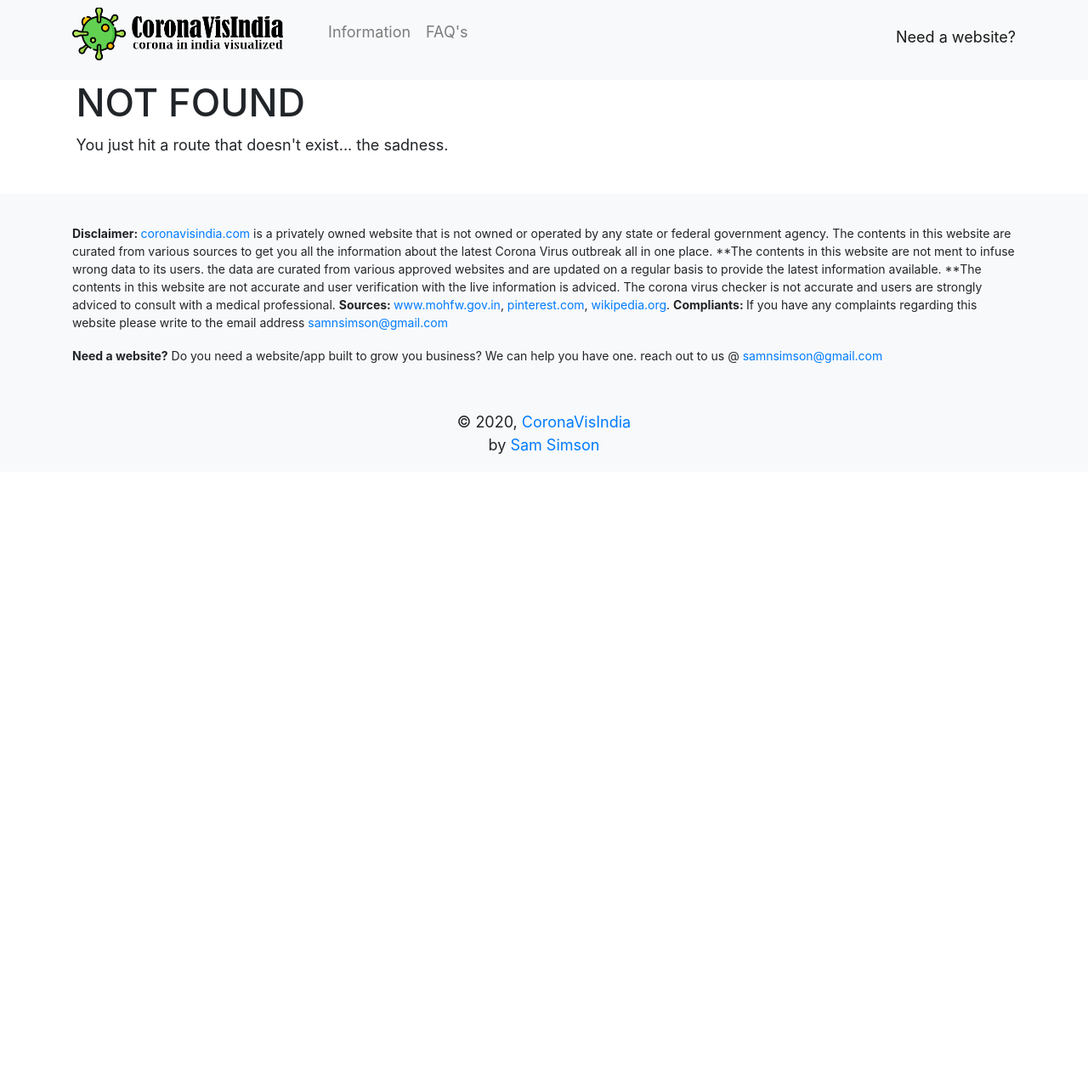
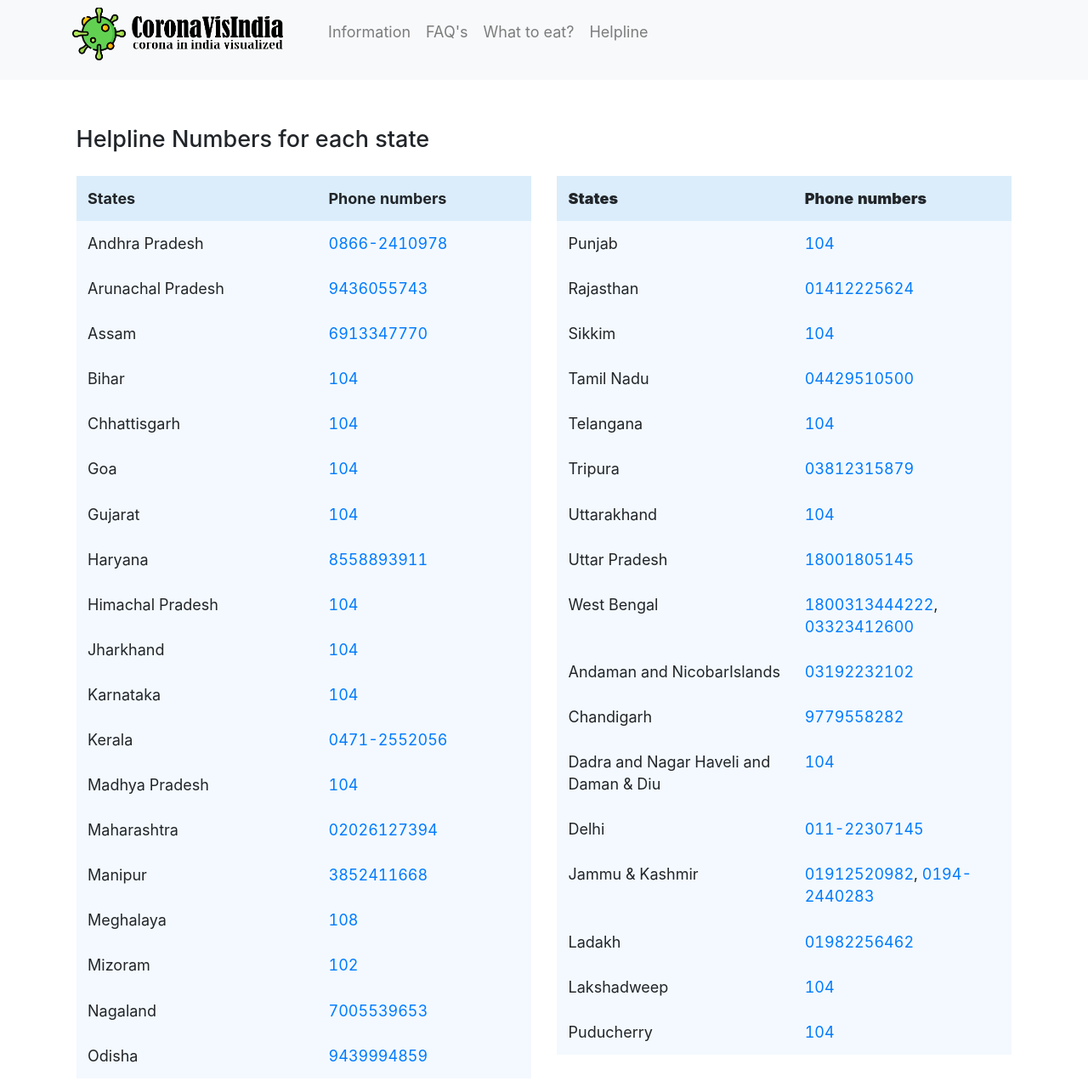
Before and after one commit to samnsimson/corona, a Gatsby site: page /helpline in a window 1280 px wide. Before the commit this address had no page. Shown: the part 6-1278 px from the top of the page at 85% size. Before the commit the page ends 800 px from the top, so only its background shows below. Built offline with nearby package versions, Linux system fonts and the light colour scheme; Gatsby itself is replaced by a stand-in of ours.

Commit message:
updates and GA integration

```diff
--- a/package.json
+++ b/package.json
@@ -24,6 +24,7 @@
     "react": "^16.12.0",
     "react-chartjs-2": "^2.9.0",
     "react-dom": "^16.12.0",
+    "react-ga": "^2.7.0",
     "react-google-charts": "^3.0.15",
     "react-helmet": "^5.2.1",
     "react-iframe": "^1.8.0",
--- a/src/components/footer.js
+++ b/src/components/footer.js
@@ -21,9 +21,10 @@ export default class footer extends React.Component {
 							the data are curated from various approved websites and are
 							updated on a regular basis to provide the latest information
 							available. **The contents in this website are not accurate and
-							user verification with the live information is adviced. The corona
-							virus checker is not accurate and users are strongly adviced to
-							consult with a medical professional. <b>Sources: </b>
+							user verification with the live information/medical professional
+							is adviced. The corona virus checker result is not final and users
+							are strongly adviced to consult with a medical professional.{" "}
+							<b>Sources: </b>
 							<a target="_blank" href="https://www.mohfw.gov.in/">
 								www.mohfw.gov.in
 							</a>
--- a/src/components/header.js
+++ b/src/components/header.js
@@ -32,10 +32,13 @@ const Header = ({ siteTitle }) => {
               <NavItem>
                 <NavLink href="/faq">FAQ's</NavLink>
               </NavItem>
+              <NavItem>
+                <NavLink href="/whattoeat">What to eat?</NavLink>
+              </NavItem>
+              <NavItem>
+                <NavLink href="/helpline">Helpline</NavLink>
+              </NavItem>
             </Nav>
-            <NavbarText>
-              <a href="mailto:samnsimson@gmail.com">Need a website?</a>
-            </NavbarText>
           </Collapse>
         </Container>
       </Navbar>
--- a/src/pages/faq.js
+++ b/src/pages/faq.js
@@ -71,8 +71,10 @@ export default class faq extends React.Component {
 										under investigation and be tested through clinical trials
 										<br />
 										<br />
-										WHO is helping to accelerate research and development
-										efforts with a range of partners.
+										However National Task force for COVID-19 constituted by
+										Indian Council of Medical Research recommends the use of
+										Hydroxy-chloroquine for prophylaxis of SARS-Cov-2 infection
+										for high risk population.
 									</CardText>
 								</CardBody>
 							</Card>
--- /dev/null
+++ b/src/pages/helpline.js
@@ -0,0 +1,267 @@
+import React from "react"
+import { Container, Row, Col, Table } from "reactstrap"
+import Layout from "../components/layout"
+import SEO from "../components/seo"
+
+export default class helpline extends React.Component {
+	render() {
+		return (
+			<Layout>
+				<SEO title="Helpline - Corona in India Visualized"></SEO>
+				<Row className="my-5">
+					<Col xs="12" className="pb-3">
+						<h4>Helpline Numbers for each state</h4>
+					</Col>
+					<Col md="6">
+						<Table borderless>
+							<thead style={{ backgroundColor: "rgba(215, 236, 251, 0.9)" }}>
+								<tr>
+									<th>States</th>
+									<th>Phone numbers</th>
+								</tr>
+							</thead>
+							<tbody style={{ backgroundColor: "rgba(215, 236, 251, 0.3)" }}>
+								<tr>
+									<td>Andhra Pradesh</td>
+									<td>
+										<a href="tel:08662410978">0866-2410978</a>
+									</td>
+								</tr>
+								<tr>
+									<td>Arunachal Pradesh</td>
+									<td>
+										<a href="tel:9436055743">9436055743</a>
+									</td>
+								</tr>
+								<tr>
+									<td>Assam </td>
+									<td>
+										<a href="tel:6913347770">6913347770</a>
+									</td>
+								</tr>
+								<tr>
+									<td>Bihar </td>
+									<td>
+										<a href="tel:104">104</a>
+									</td>
+								</tr>
+								<tr>
+									<td>Chhattisgarh</td>
+									<td>
+										<a href="tel:104">104</a>
+									</td>
+								</tr>
+								<tr>
+									<td>Goa </td>
+									<td>
+										<a href="tel:104">104</a>
+									</td>
+								</tr>
+								<tr>
+									<td>Gujarat </td>
+									<td>
+										<a href="tel:104">104</a>
+									</td>
+								</tr>
+								<tr>
+									<td>Haryana</td>
+									<td>
+										<a href="tel:8558893911">8558893911</a>
+									</td>
+								</tr>
+								<tr>
+									<td>Himachal Pradesh </td>
+									<td>
+										<a href="tel:104">104</a>
+									</td>
+								</tr>
+								<tr>
+									<td>Jharkhand </td>
+									<td>
+										<a href="tel:104">104</a>
+									</td>
+								</tr>
+								<tr>
+									<td>Karnataka </td>
+									<td>
+										<a href="tel:104">104</a>
+									</td>
+								</tr>
+								<tr>
+									<td>Kerala </td>
+									<td>
+										<a href="tel:04712552056">0471-2552056</a>
+									</td>
+								</tr>
+								<tr>
+									<td>Madhya Pradesh </td>
+									<td>
+										<a href="tel:104">104</a>
+									</td>
+								</tr>
+								<tr>
+									<td>Maharashtra </td>
+									<td>
+										<a href="tel:02026127394">02026127394</a>
+									</td>
+								</tr>
+								<tr>
+									<td>Manipur </td>
+									<td>
+										<a href="tel:3852411668">3852411668</a>
+									</td>
+								</tr>
+								<tr>
+									<td>Meghalaya </td>
+									<td>
+										<a href="tel:108">108</a>
+									</td>
+								</tr>
+								<tr>
+									<td>Mizoram </td>
+									<td>
+										<a href="tel:102">102</a>
+									</td>
+								</tr>
+								<tr>
+									<td>Nagaland </td>
+									<td>
+										<a href="tel:7005539653">7005539653</a>
+									</td>
+								</tr>
+								<tr>
+									<td>Odisha </td>
+									<td>
+										<a href="tel:9439994859">9439994859</a>
+									</td>
+								</tr>
+							</tbody>
+						</Table>
+					</Col>
+					<Col md="6">
+						<Table borderless>
+							<thead style={{ backgroundColor: "rgba(215, 236, 251, 0.9)" }}>
+								<tr>
+									<th>
+										<strong>States</strong>
+									</th>
+									<th>
+										<strong>Phone numbers</strong>
+									</th>
+								</tr>
+							</thead>
+							<tbody style={{ backgroundColor: "rgba(215, 236, 251, 0.3)" }}>
+								<tr>
+									<td>Punjab </td>
+									<td>
+										<a href="tel:104">104</a>
+									</td>
+								</tr>
+								<tr>
+									<td>Rajasthan </td>
+									<td>
+										<a href="tel:01412225624">01412225624</a>
+									</td>
+								</tr>
+								<tr>
+									<td>Sikkim </td>
+									<td>
+										<a href="tel:104">104</a>
+									</td>
+								</tr>
+								<tr>
+									<td>Tamil Nadu </td>
+									<td>
+										<a href="tel:04429510500">04429510500</a>
+									</td>
+								</tr>
+								<tr>
+									<td>Telangana </td>
+									<td>
+										<a href="tel:104">104</a>
+									</td>
+								</tr>
+								<tr>
+									<td>Tripura </td>
+									<td>
+										<a href="tel:03812315879">03812315879</a>
+									</td>
+								</tr>
+								<tr>
+									<td>Uttarakhand </td>
+									<td>
+										<a href="tel:104">104</a>
+									</td>
+								</tr>
+								<tr>
+									<td>Uttar Pradesh </td>
+									<td>
+										<a href="tel:18001805145">18001805145</a>
+									</td>
+								</tr>
+								<tr>
+									<td>West Bengal </td>
+									<td>
+										<a href="tel:1800313444222">1800313444222</a>
+										{`, `}
+										<a href="tel:03323412600">03323412600</a>
+									</td>
+								</tr>
+								<tr>
+									<td>Andaman and NicobarIslands </td>
+									<td>
+										<a href="tel:03192232102">03192232102</a>
+									</td>
+								</tr>
+								<tr>
+									<td>Chandigarh </td>
+									<td>
+										<a href="tel:9779558282">9779558282</a>
+									</td>
+								</tr>
+								<tr>
+									<td>Dadra and Nagar Haveli and Daman & Diu </td>
+									<td>
+										<a href="tel:104">104</a>
+									</td>
+								</tr>
+								<tr>
+									<td>Delhi </td>
+									<td>
+										<a href="tel:01122307145">011-22307145</a>
+									</td>
+								</tr>
+								<tr>
+									<td>Jammu & Kashmir </td>
+									<td>
+										<a href="tel:01912520982">01912520982</a>
+										{`, `}
+										<a href="tel:01942440283">0194-2440283</a>
+									</td>
+								</tr>
+								<tr>
+									<td>Ladakh </td>
+									<td>
+										<a href="tel:01982256462">01982256462</a>
+									</td>
+								</tr>
+								<tr>
+									<td>Lakshadweep </td>
+									<td>
+										<a href="tel:104">104</a>
+									</td>
+								</tr>
+								<tr>
+									<td>Puducherry </td>
+									<td>
+										<a href="tel:104">104</a>
+									</td>
+								</tr>
+							</tbody>
+						</Table>
+					</Col>
+				</Row>
+			</Layout>
+		)
+	}
+}
--- a/src/pages/information.js
+++ b/src/pages/information.js
@@ -33,7 +33,7 @@ export default class information extends React.Component {
 									any symptoms like Cough, fever or difficulty in breathing
 								</p>
 								<Link to="" className="btn btn-warning mb-2">
-									Take a test now
+									Take an online test now
 								</Link>
 								<p>
 									If you have any of the above symptoms and have travelled to
```
Also changed, not shown: src/components/CoronaChecker.js (+8 -0 lines), src/components/HelplineSnippet.js (added, +57 -0 lines), src/components/QuizSlider.js (+9 -5 lines), src/pages/index.js (+7 -1 lines), src/pages/whattoeat.js (added, +99 -0 lines), 1 other file.
